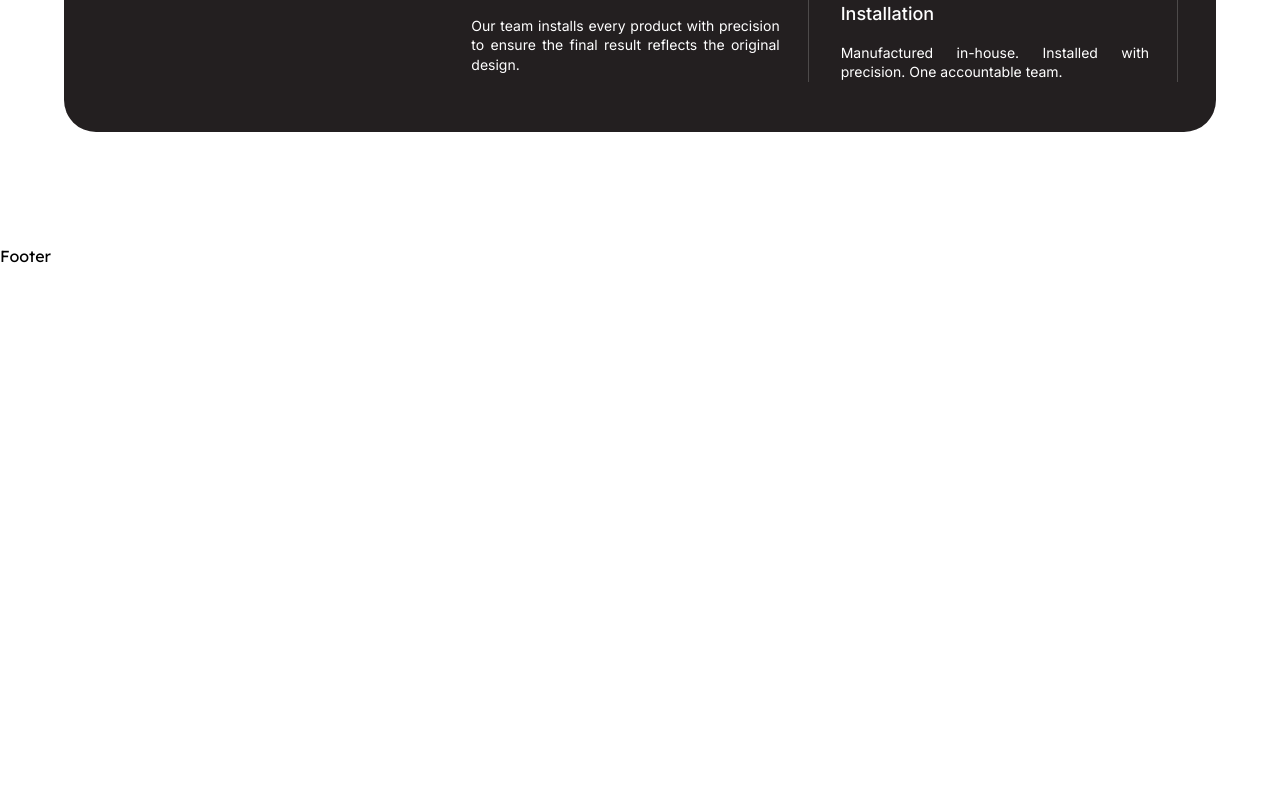
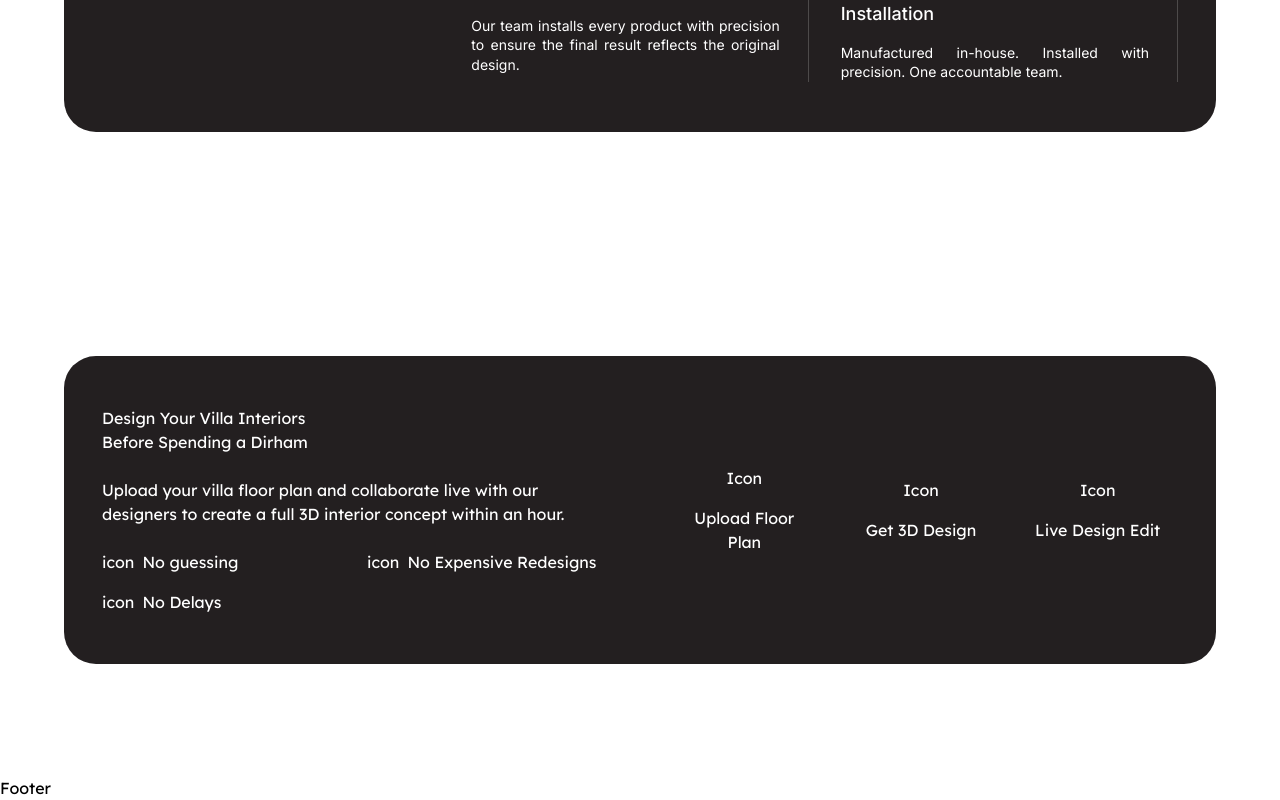
Before and after one commit to sreejith97/ideal-home-ui, a Next.js app: page / in a window 1280 px wide. Shown: the part 3694-4494 px from the top of the page. Before the commit the page ends 3962 px from the top, so only its background shows below. Built offline with nearby package versions, Linux system fonts and the light colour scheme.

Commit message:
feat: create a layout for the new section "how it works"

```diff
--- a/src/app/page.tsx
+++ b/src/app/page.tsx
@@ -1,6 +1,7 @@
 import Approach from "@/components/layout/Approach";
 import Footer from "@/components/layout/Footer";
 import Hero from "@/components/layout/Hero";
+import HowItWorks from "@/components/layout/HowItWorks";
 import Navbar from "@/components/layout/Navbar";
 import Solution from "@/components/layout/Solution";
 import Image from "next/image";
@@ -12,6 +13,7 @@ export default function HomePage() {
       <Hero />
       <Solution />
       <Approach />
+      <HowItWorks />
       <Footer />
     </main>
   );
--- /dev/null
+++ b/src/components/layout/HowItWorks.tsx
@@ -0,0 +1,58 @@
+import React from "react";
+
+const HowItWorks = () => {
+  return (
+    <section className="bg-white py-[100px] lg:py-28">
+      <div className="mx-auto max-w-6xl rounded-[2rem] bg-secondary px-6 py-8 sm:px-8 sm:py-10 lg:px-[38px] lg:py-[50px] text-white">
+        <div className="grid grid-cols-1 lg:grid-cols-2 gap-10 lg:gap-12 items-stretch">
+          <div className="flex flex-col gap-6 justify-center">
+            <div className="flex flex-col">
+              <h2>Design Your Villa Interiors</h2>
+              <h2>Before Spending a Dirham</h2>
+            </div>
+
+            <p>
+              Upload your villa floor plan and collaborate live with our
+              designers to create a full 3D interior concept within an hour.
+            </p>
+
+            <div className="grid grid-cols-1 sm:grid-cols-2 gap-4">
+              <div className="flex items-center gap-2">
+                <span>icon</span> No guessing
+              </div>
+              <div className="flex items-center gap-2">
+                <span>icon</span> No Expensive Redesigns
+              </div>
+              <div className="flex items-center gap-2">
+                <span>icon</span> No Delays
+              </div>
+            </div>
+          </div>
+
+          <div className="grid grid-cols-1 sm:grid-cols-3 gap-4">
+            <div className="flex flex-col items-center justify-center gap-4 text-center">
+              <div>Icon</div>
+              <p>
+                Upload Floor
+                <br />
+                Plan
+              </p>
+            </div>
+
+            <div className="flex flex-col items-center justify-center gap-4 text-center">
+              <div>Icon</div>
+              <p>Get 3D Design</p>
+            </div>
+
+            <div className="flex flex-col items-center justify-center gap-4 text-center">
+              <div>Icon</div>
+              <p>Live Design Edit</p>
+            </div>
+          </div>
+        </div>
+      </div>
+    </section>
+  );
+};
+
+export default HowItWorks;
```
